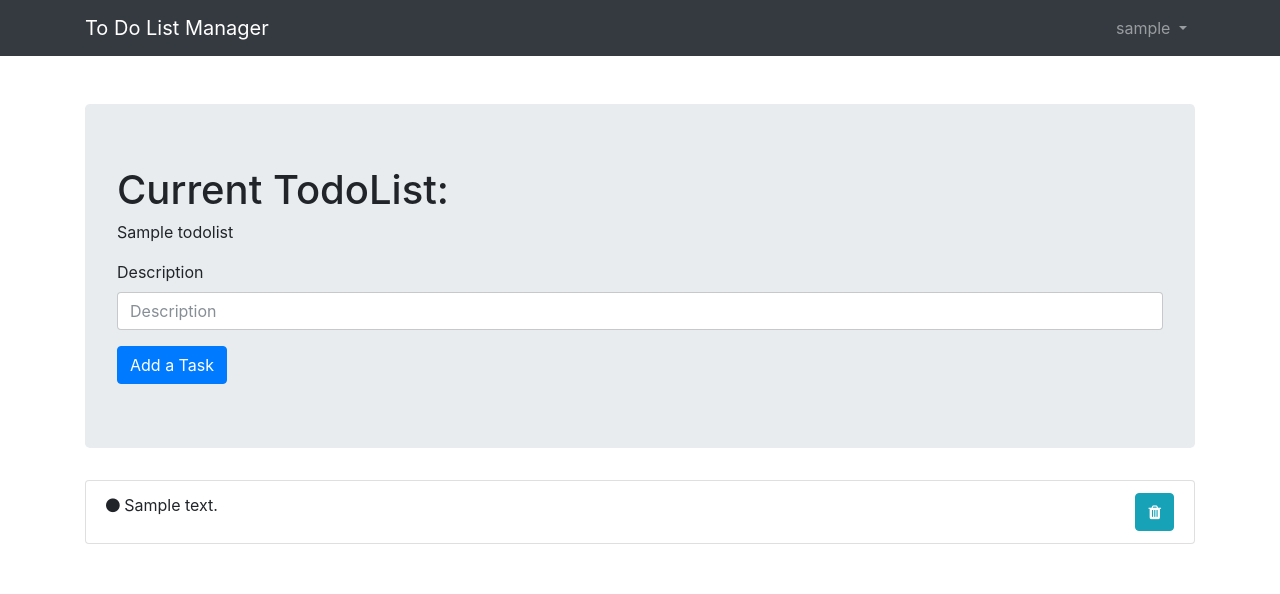
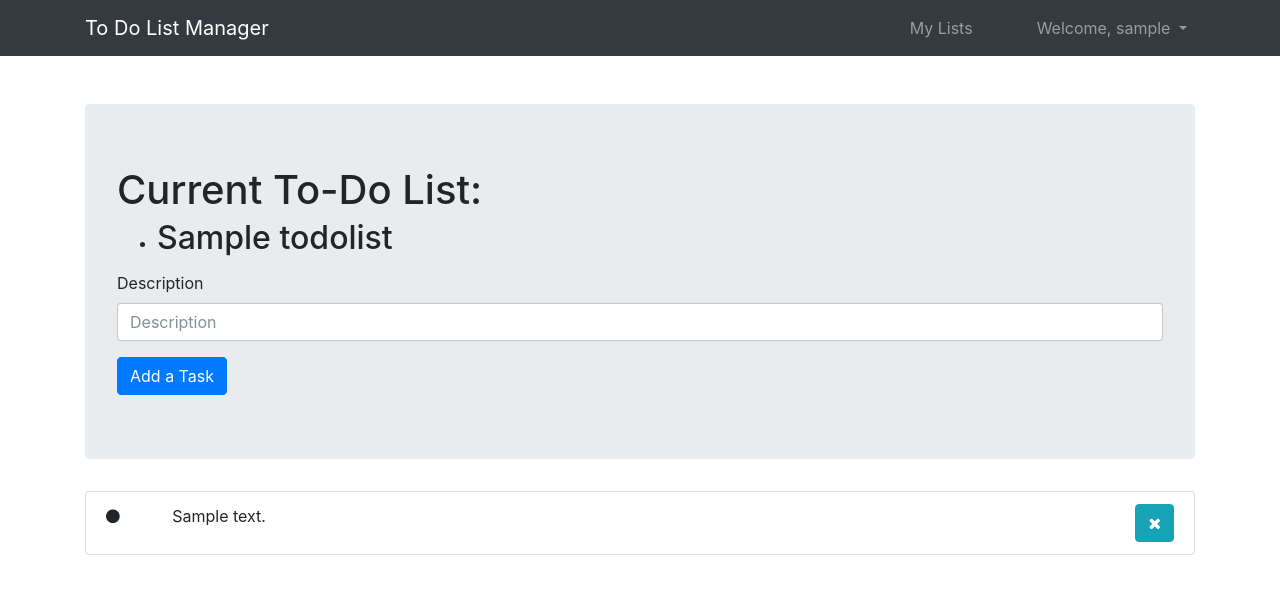
Before and after one commit to YannickLeRoux/todolist_django, a Django app: a page that uses todolist_manager/templates/base.html in a window 1280 px wide. Shown: the top 594 px of the page. Run offline with Django 3.2, Linux system fonts and the light colour scheme; a user stored in the database is signed in; tables that the repository leaves empty hold one stand-in row (values such as "Sample post"); some libraries are stand-ins or nearby versions.

Commit message:
DeleteView fonctionne

```diff
--- a/todolist_manager/accounts/templates/accounts/login.html
+++ b/todolist_manager/accounts/templates/accounts/login.html
@@ -16,7 +16,7 @@
           </form>
         </div>
         <div class="card-footer text-muted text-center">
-          New to Django Boards? <a href="{% url 'signup' %}">Sign up</a>
+          New to To-Do List Manager? <a href="{% url 'signup' %}">Sign up</a>
         </div>
       </div>
       <div class="text-center py-2">
--- a/todolist_manager/templates/base.html
+++ b/todolist_manager/templates/base.html
@@ -20,11 +20,14 @@
         <div class="collapse navbar-collapse" id="mainMenu">
           {% if user.is_authenticated %}
             <ul class="navbar-nav ml-auto">
+              <li class='nav-item mr-5'><a class="nav-link" href="{% url 'lists' %}">My Lists</a>
+</li>
               <li class="nav-item dropdown">
                 <a class="nav-link dropdown-toggle" href="#" id="userMenu" data-toggle="dropdown" aria-haspopup="true" aria-expanded="false">
-                  {{ user.username }}
+                  Welcome, {{ user.username }}
                 </a>
                 <div class="dropdown-menu dropdown-menu-right" aria-labelledby="userMenu">
+                  <a class="dropdown-item" href="{% url 'lists' %}">My lists</a>
                   <a class="dropdown-item" href="#">My account</a>
                   <a class="dropdown-item" href="#">Change password</a>
                   <div class="dropdown-divider"></div>
--- a/todolist_manager/templates/tasks_list.html
+++ b/todolist_manager/templates/tasks_list.html
@@ -2,8 +2,12 @@
 
 {% block content %}
 <div class="jumbotron">
-  <h1>Current TodoList:</h1>
-  <p>{{ todolist.title }}</p>
+  <h1>Current To-Do List:</h1>
+  <ul>
+    <li><h2>{{ todolist.title }}</h2></li>
+
+
+  </ul>
 
   <form method="post" novalidate>
     {% csrf_token %}
@@ -16,14 +20,12 @@
 		{% if tasks %}
 
 			{% for task in tasks %}
-				<span class='list-group-item'>
+				<li class='list-group-item'>
           <i class="fa fa-circle" aria-hidden="true"></i>
-          <span>{{ task.description }}</span>
-          <a href="{% url 'delete_task' slug=task.todolist.slug task_pk=task.id %}" class="btn btn-info btn-md float-right">
-          <i class="fa fa-trash" aria-hidden="true"></i> </a>
-
-
-        </span>
+          <span class="ml-5">{{ task.description }}</span>
+          <a href="{% url 'delete_task' todolist_slug=task.todolist.slug task_pk=task.pk %}" class="btn btn-info btn-md float-right">
+          <i class="fa fa-times" aria-hidden="true"></i> </a>
+        </li>
 			{% endfor %}
 
 		{% else %}
--- a/todolist_manager/templates/todolist_list.html
+++ b/todolist_manager/templates/todolist_list.html
@@ -1,17 +1,17 @@
 {% extends "base.html" %}
 
 {% block content %}
-  <h1>This is the TodoList List Page</h1>
+  <h1>My To-Do Lists:</h1>
   <a class='btn btn-info my-2' href="{% url 'new_list' %}">Add a New List</a>
   <ul class='my-4'>
 		{% if user_lists %}
 
 			{% for list in user_lists %}
-      <li><a href="{% url 'tasks' slug=list.slug %}">{{ list.title }}</a></li>
+      <li><a href="{% url 'tasks' todolist_slug=list.slug %}">{{ list.title }}</a></li>
 			{% endfor %}
 
 		{% else %}
-			<strong>No List created yet<strong>
+			<strong>** No list created yet ** <strong>
 
 		{% endif %}
 
--- a/todolist_manager/todolist_manager/urls.py
+++ b/todolist_manager/todolist_manager/urls.py
@@ -16,8 +16,8 @@ urlpatterns = [
     url(r'^logout/$', auth_views.LogoutView.as_view(), name='logout'),
     url(r'^lists/$', views.ToDoListView.as_view(), name='lists'),
     url(r'^newlist/$', views.CreateListView.as_view(), name='new_list'),
-    url(r'^lists/(?P<slug>[-\w]+)/$', views.TasksListView.as_view(), name='tasks'),
-    url(r'^lists/(?P<slug>[-\w]+)/delete/(?P<task_pk>\d+)/$',views.TaskDeleteView.as_view(),name='delete_task'),
+    url(r'^lists/(?P<todolist_slug>[-\w]+)/$', views.TasksListView.as_view(), name='tasks'),
+    url(r'^lists/(?P<todolist_slug>[-\w]+)/delete/(?P<task_pk>\d+)/$',views.TaskDeleteView.as_view(),name='delete_task'),
 
     # url(r'^accounts/', include('accounts.urls', namespace='accounts')),
     # url(r'^accounts/', include('django.contrib.auth.urls')),
--- a/todolist_manager/todolists/views.py
+++ b/todolist_manager/todolists/views.py
@@ -47,7 +47,7 @@ class TasksListView(LoginRequiredMixin,CreateView):
     fields = ['description',]
     context_object_name = 'tasks'
     template_name = 'tasks_list.html'
-    # success_url = reverse_lazy('tasks', kwargs={'slug':kwargs.get('slug')})
+    slug_url_kwarg = 'todolist_slug'
     paginate_by = 20
 
     def get_context_data(self, **kwargs):
@@ -55,8 +55,10 @@ class TasksListView(LoginRequiredMixin,CreateView):
         Get the Todolist realted to the tasks via the slug
         '''
         context = super().get_context_data(**kwargs)
-        context['todolist'] = get_object_or_404(ToDoList, slug=self.kwargs.get('slug'))
-        context['tasks']= Task.objects.filter(todolist__slug=self.kwargs['slug']).order_by('-date_created')
+        context['todolist'] = get_object_or_404(ToDoList,
+                slug=self.kwargs.get('todolist_slug'))
+        context['tasks']= Task.objects.filter(
+                todolist__slug=self.kwargs['todolist_slug']).order_by('-date_created')
         return context
 
     def get_queryset(self):
@@ -66,30 +68,22 @@ class TasksListView(LoginRequiredMixin,CreateView):
     def form_valid(self, form):
         task = form.save(commit=False)
         task.todolist = get_object_or_404(ToDoList,
-                slug=self.kwargs.get('slug'))
+                slug=self.kwargs.get('todolist_slug'))
         task.save()
         return super(TasksListView, self).form_valid(form)
 
     def get_success_url(self):
-        slug = self.kwargs.get('slug')
-        return reverse_lazy('tasks', kwargs={'slug': slug})
+        todolist_slug = self.kwargs.get('todolist_slug')
+        return reverse_lazy('tasks', kwargs={'todolist_slug': todolist_slug})
 
 
 class TaskDeleteView(LoginRequiredMixin, DeleteView):
     model = Task
+    slug_url_kwarg = 'todolist_slug'
+    pk_url_kwarg = 'task_pk'
+    template_name = '../templates/task_confirm_delete.html'
+
 
     def get_success_url(self):
-        slug = self.kwargs.get('slug')
-        return reverse_lazy('tasks', kwargs={'slug': slug})
-
-
-
-# class CreateTaskView(LoginRequiredMixin,CreateView):
-#     fields = ('description',)
-#     model = Task
-#     template_name = 'task_form.html'
-#     success_url = reverse_lazy('tasks',kwargs={'slug':'slug'}) # TODO: Not
-
-#     def form_valid(self, form):
-#             form.instance.user = self.request.user
-#             return super(CreateTaskView, self).form_valid(form)
+        todolist_slug = self.kwargs.get('todolist_slug')
+        return reverse_lazy('tasks', kwargs={'todolist_slug': todolist_slug})
```
Also changed, not shown: todolist_manager/templates/index.html (+6 -1 lines), todolist_manager/templates/task_confirm_delete.html (+9 -16 lines), todolist_manager/todolists/tests/test_view_tasks.py (+1 -1 lines).
